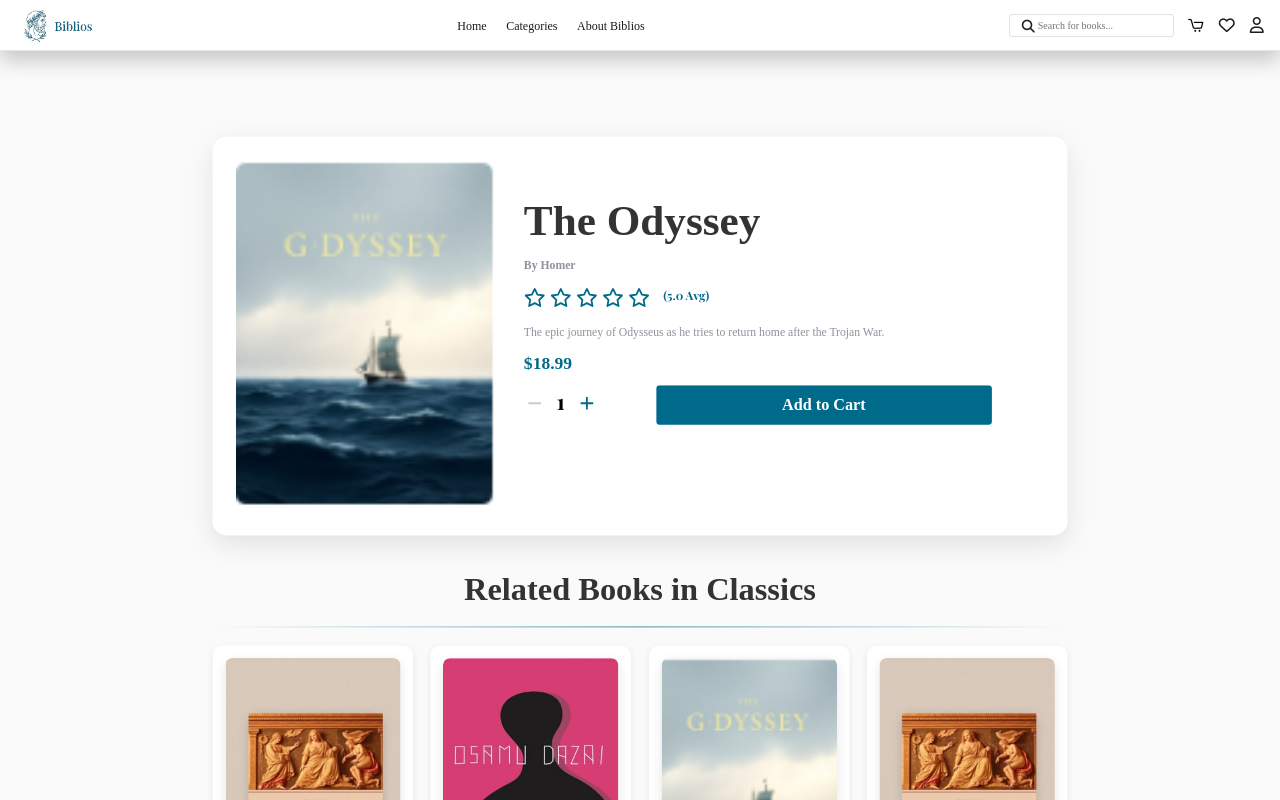
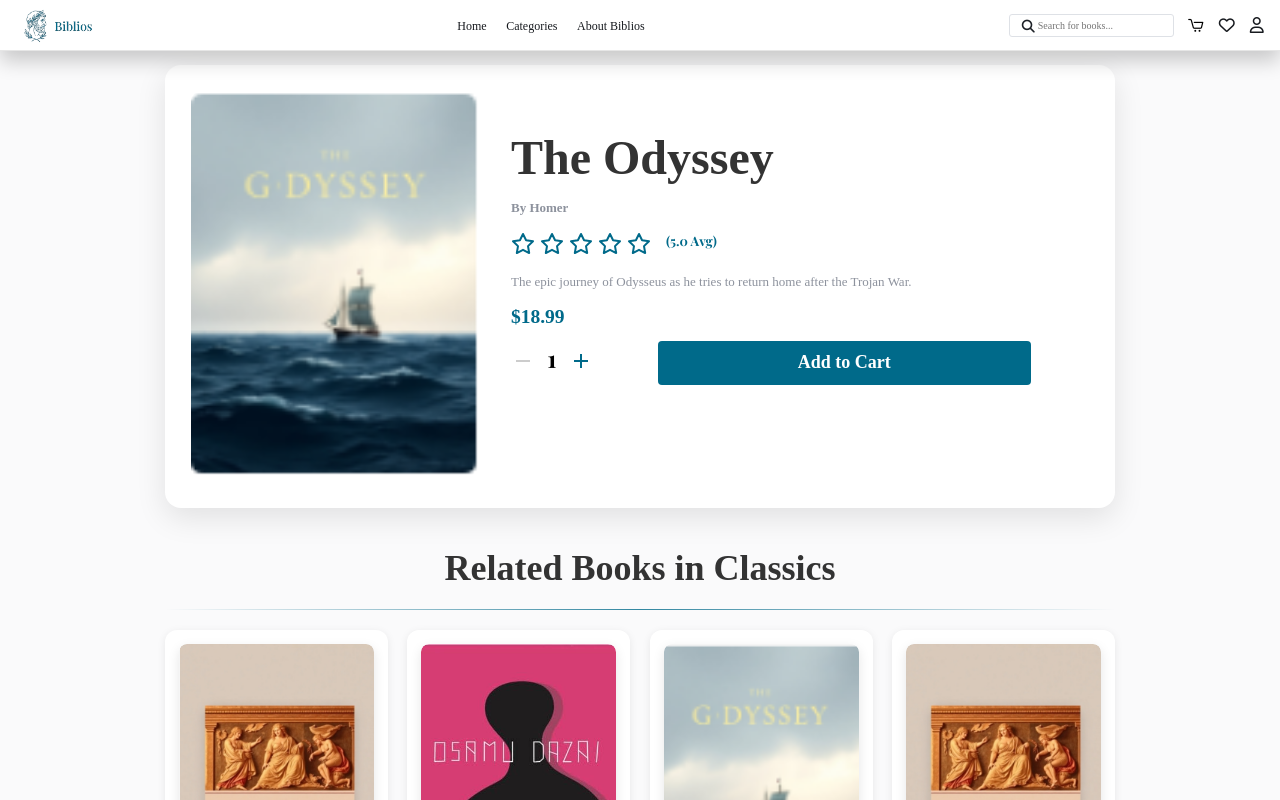
Before and after one commit to Biblios-DEPI/Biblios-DEPI, a React (Vite) app: page /books/1 in a window 1280 px wide. Shown: the top 800 px of the page. Built offline with nearby package versions, Linux system fonts and the light colour scheme; a web font is replaced by a local one.

Commit message:
Responsive DONEeeeeeeeeeeeee222

```diff
--- a/src/styles/book-details.css
+++ b/src/styles/book-details.css
@@ -68,7 +68,7 @@ header h1 {
 
 .container {
   max-width: 1200px;
-  margin: 1.5rem auto;    /* Removed the 2rem top margin */
+  margin: 2rem auto;    /* Removed the 2rem top margin */
   padding: 0 1rem;
   width: 100%;
 }
@@ -76,15 +76,15 @@ header h1 {
 /* 2. DETAIL CONTAINER (For Book Detail Page ONLY) */
 /* This keeps the look you want specifically for the single book view */
 .detail-container {
-  transform: scale(0.9);
+  transform: scale(1);
   max-width: 75% !important;
   max-height: fit-content;
-  margin: 2rem auto; /* Keeps the spacing you wanted here */
-  padding: 0 0.4rem;
-  -webkit-transform: scale(0.9);
-  -moz-transform: scale(0.9);
-  -ms-transform: scale(0.9);
-  -o-transform: scale(0.9);
+  margin: 2rem auto;
+  /*Keepsthespacingyouwantedhere*/padding: 0 0.4rem;
+  -webkit-transform: scale(1);
+  -moz-transform: scale(1);
+  -ms-transform: scale(1);
+  -o-transform: scale(1);
 }
 .book-detail {
   margin-top: 65px;
```
